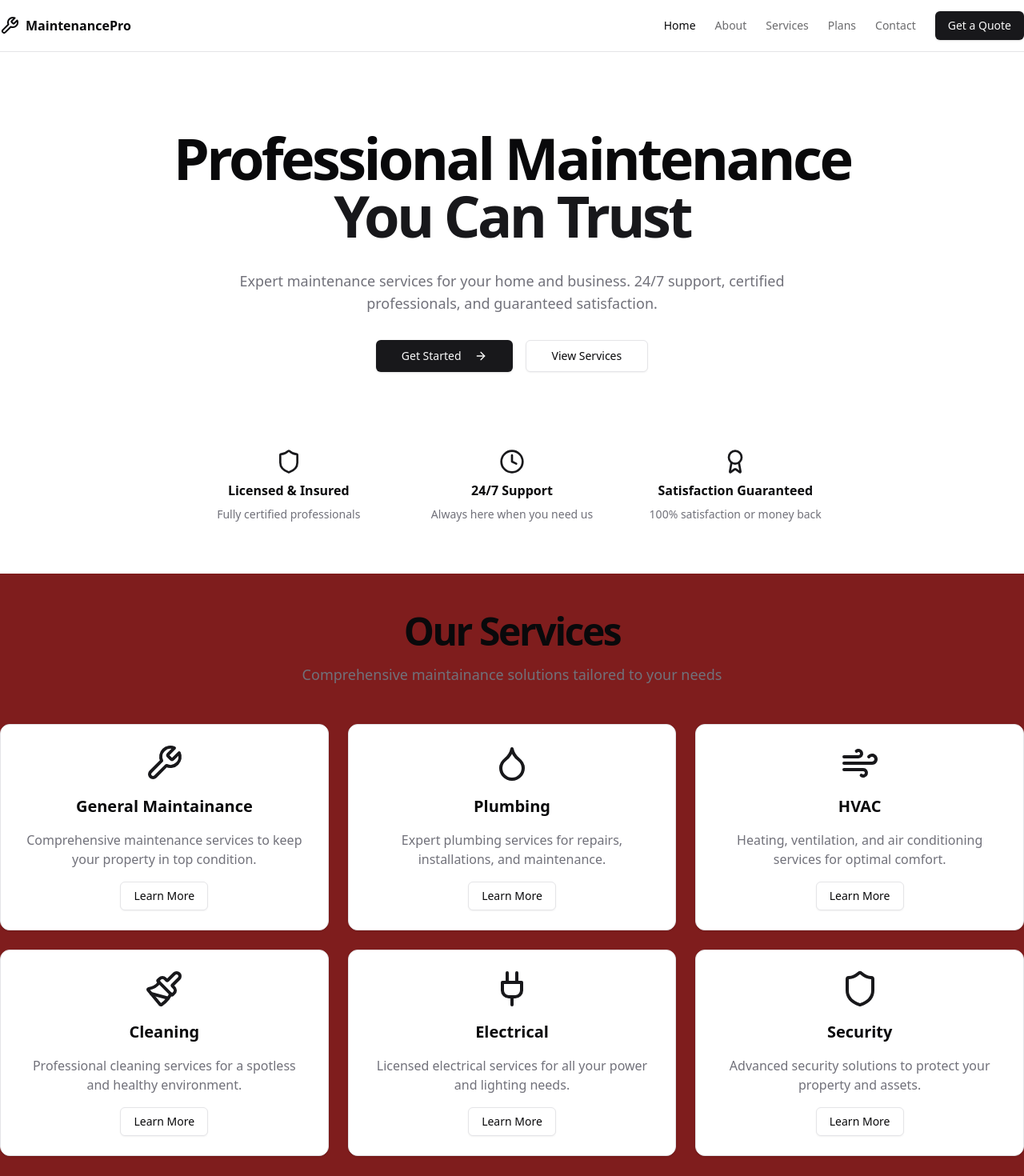
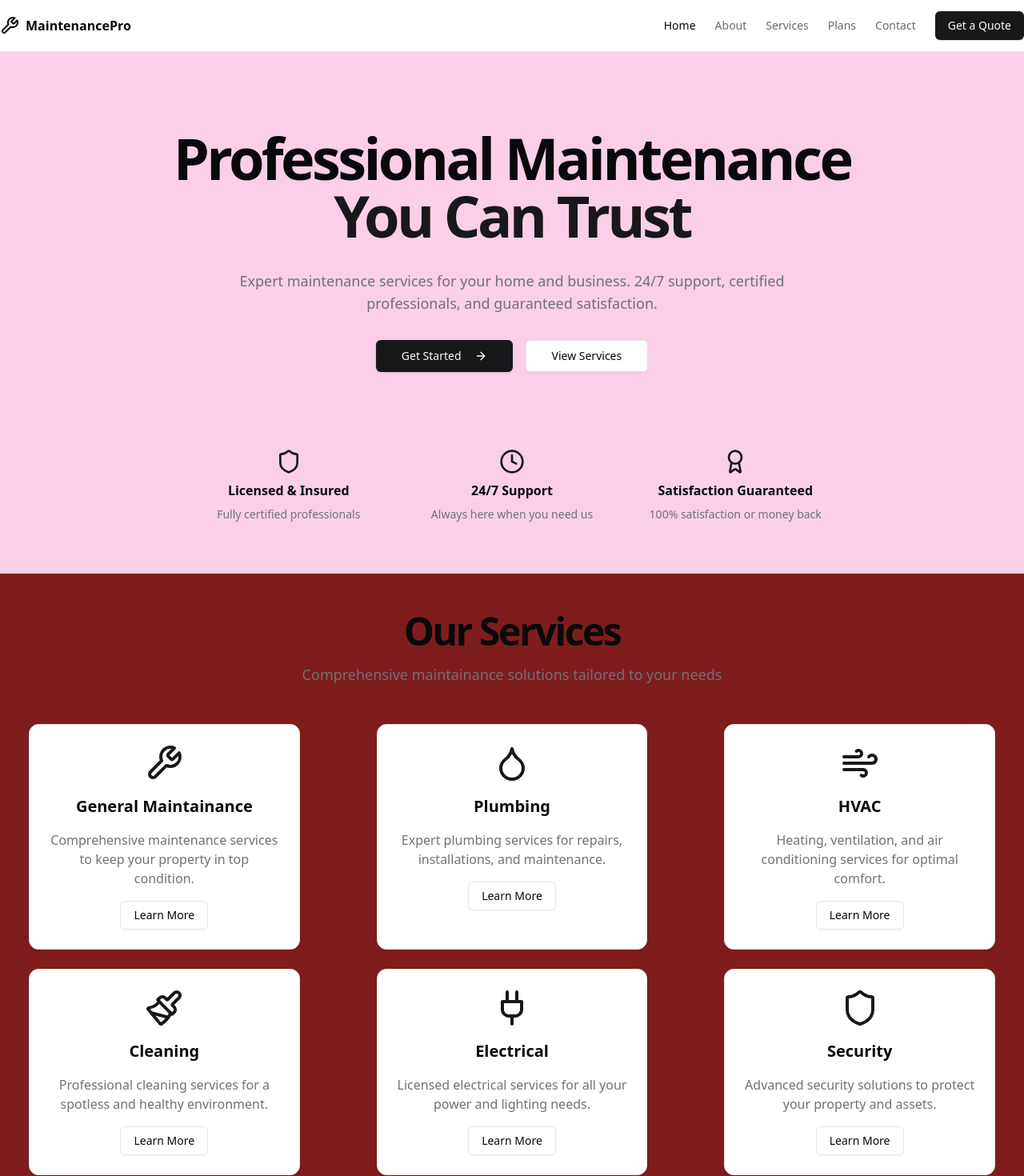
Before and after one commit to DFBlok/Jays-Facilities-Servicers, a Next.js app: page / in a window 1280 px wide. Shown: the top 1470 px of the page at 80% size. Built offline with nearby package versions, Linux system fonts and the light colour scheme.

Commit message:
changed the margin sides

```diff
--- a/components/hero.tsx
+++ b/components/hero.tsx
@@ -5,7 +5,7 @@ import { ArrowRight, Shield, Clock, Award } from "lucide-react";
 
 const hero = () => {
   return (
-    <section className="container pt-24 pb-12">
+    <section className="bg-pink-200 pt-24 pb-12">
       <div className="flex flex-col items-center text-center space-y-8">
         <h1 className="text-4xl font-bold tracking-tighter sm:text-5xl md:text-6xl lg:text-7xl">
           Professional Maintenance
--- a/components/services.tsx
+++ b/components/services.tsx
@@ -46,7 +46,7 @@ const services = [
 
 const Services = () => {
   return (
-    <section className="bg-red-900 py-12">
+    <section className="bg-red-900 py-12 ">
       <div className="flex flex-col items-center text-center space-y-4 mb-12">
         <h2 className="text-3xl font-bold tracking-tighter sm:text-4xl md:text-5xl">
           Our Services
@@ -59,7 +59,7 @@ const Services = () => {
         {services.map((service) => (
           <Card
             key={service.title}
-            className="p-6 flex flex-col items-center text-center space-y-4 hover:shadow-lg transition-shadow"
+            className="p-6 flex flex-col items-center text-center space-y-4 hover:shadow-lg transition-shadow mx-9"
           >
             <service.icon className="h-12 w-12 text-primary" />
             <h3 className="text-xl font-semibold">{service.title}</h3>
```
